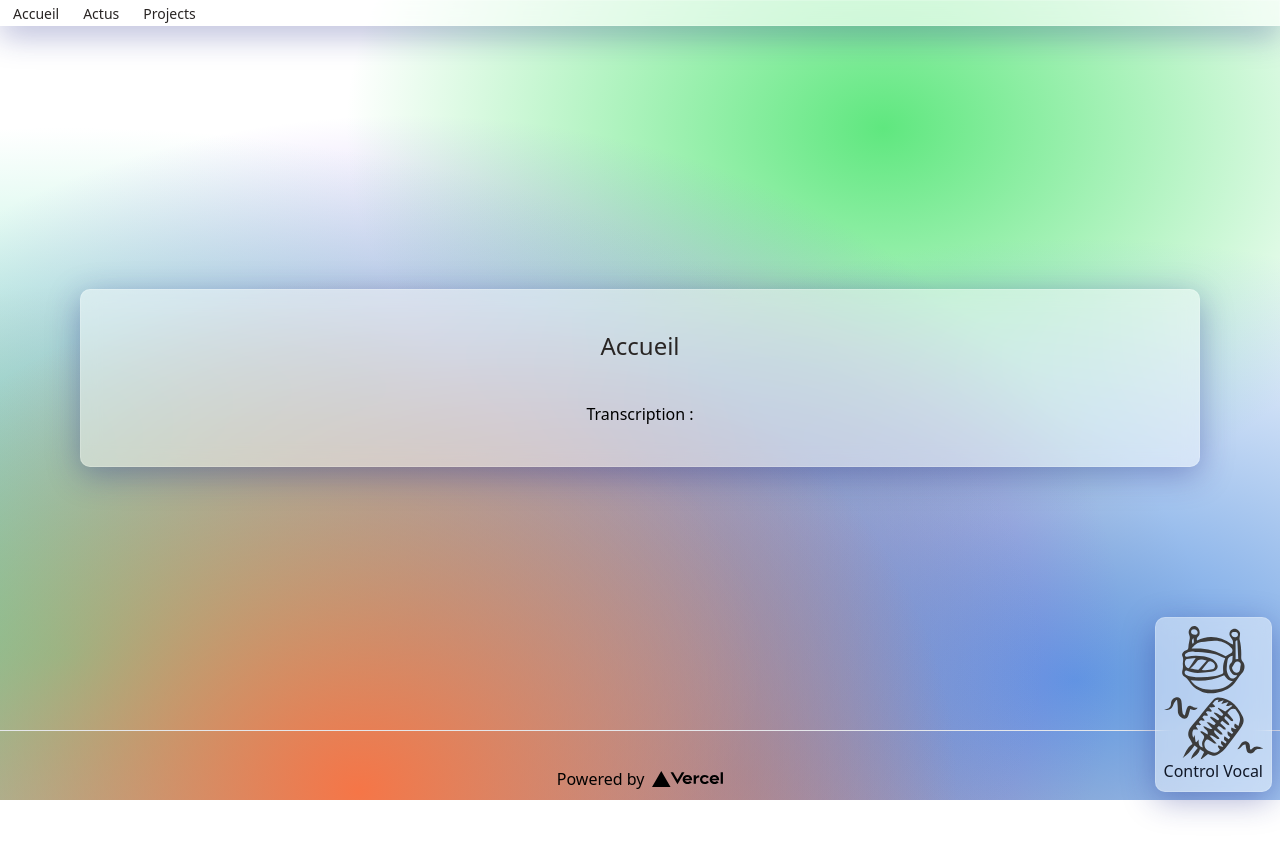
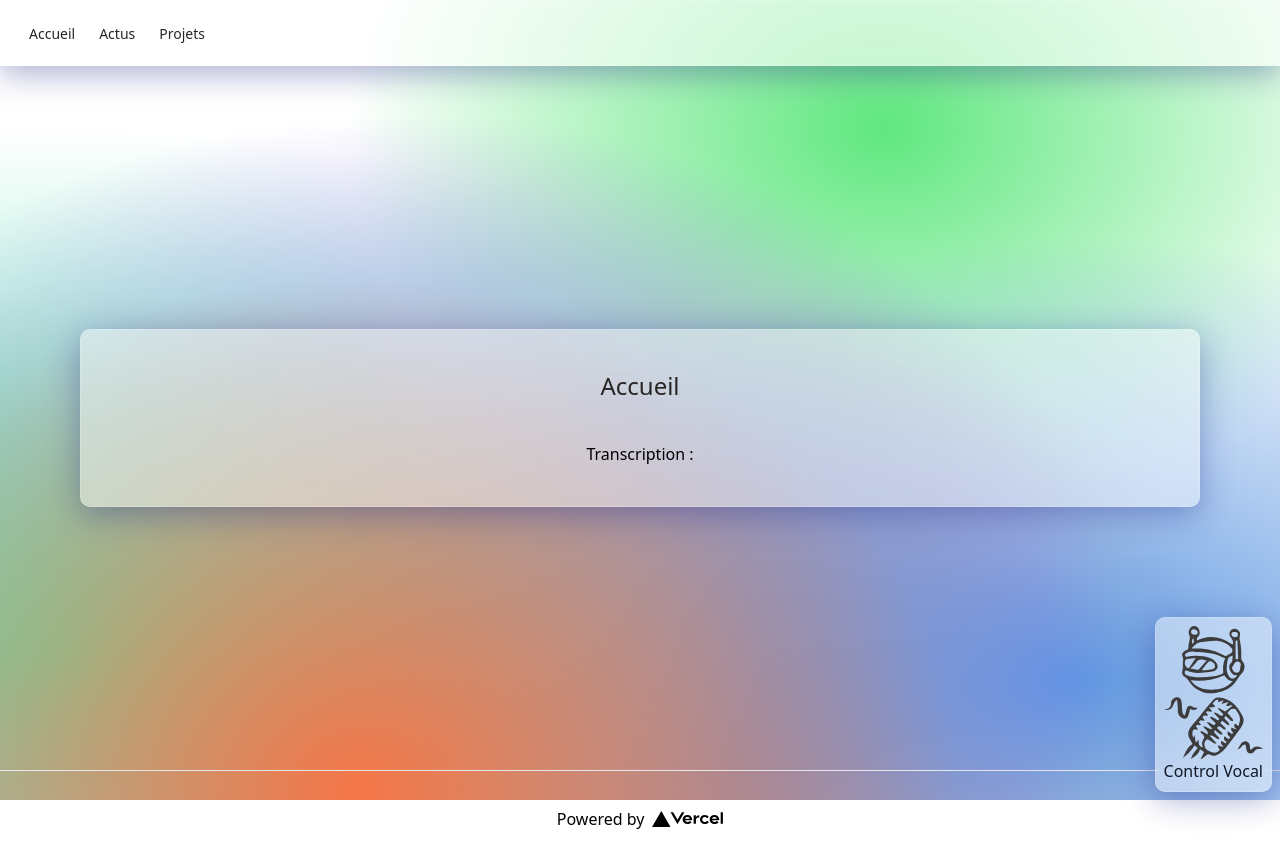
Before and after one commit to AurelTBE/ogma, a Next.js app: page / in a window 1280 px wide. Before the commit the page ends 826 px from the top, so only its background shows below. Built offline with nearby package versions, Linux system fonts and the light colour scheme.

Commit message:
Fixed UI 0.1

```diff
--- a/components/Nav.tsx
+++ b/components/Nav.tsx
@@ -1,10 +1,10 @@
-import React, { useState } from "react";
+import React from "react";
 import Link from 'next/link'
 
 function Nav() {
   return (
-    <div className="w-full">
-      <nav className="glassnav">
+    <div className="flex">
+      <nav className="w-full glassnav py-5 pl-4">
         <Link href="/">
             <a
             className="hover:bg-gray-700 hover:text-white text-stone-800 px-3 py-2 rounded-md text-sm font-medium"
@@ -24,7 +24,7 @@ function Nav() {
             href="#"
             className="text-stone-800 hover:bg-gray-700 hover:text-white px-3 py-2 rounded-md text-sm font-medium"
             >
-            Projects
+                Projets
             </a>
         </Link>
       </nav>
```
Lines whose indentation alone changed are shown as unchanged.
